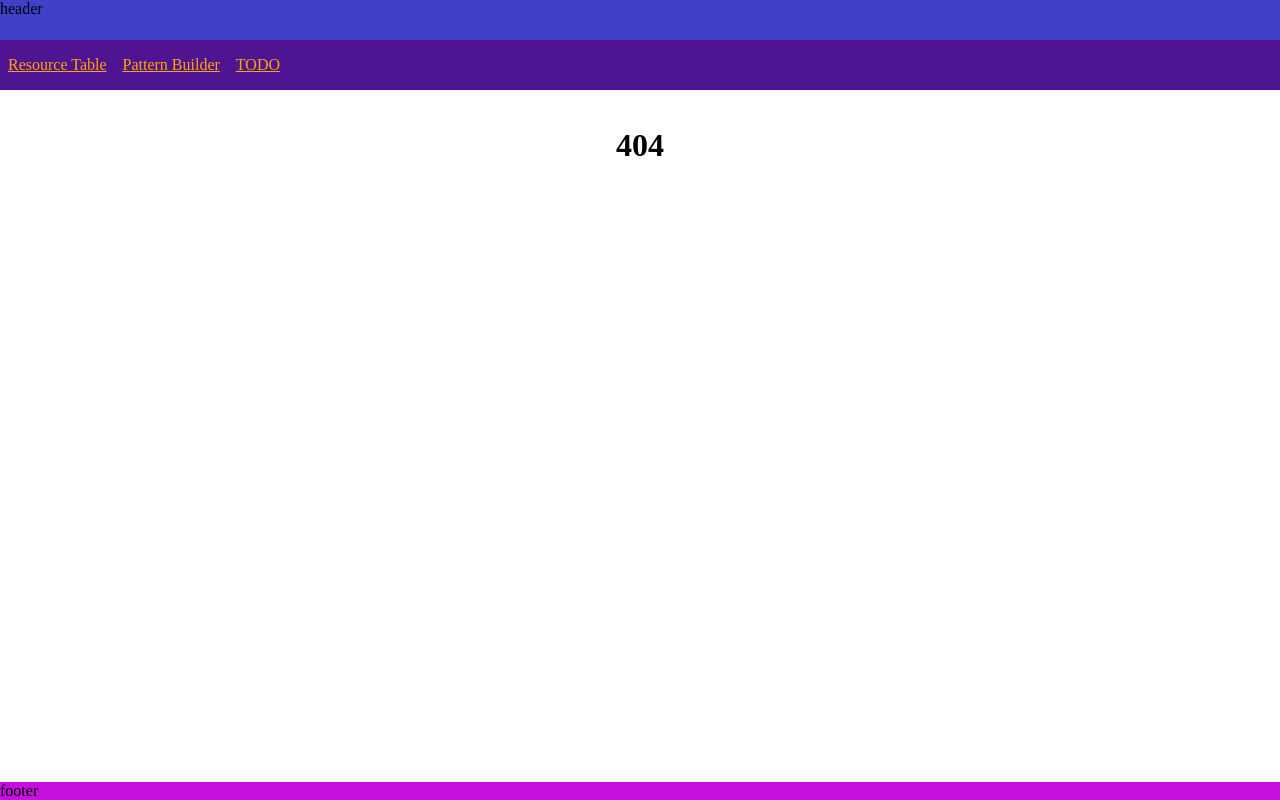
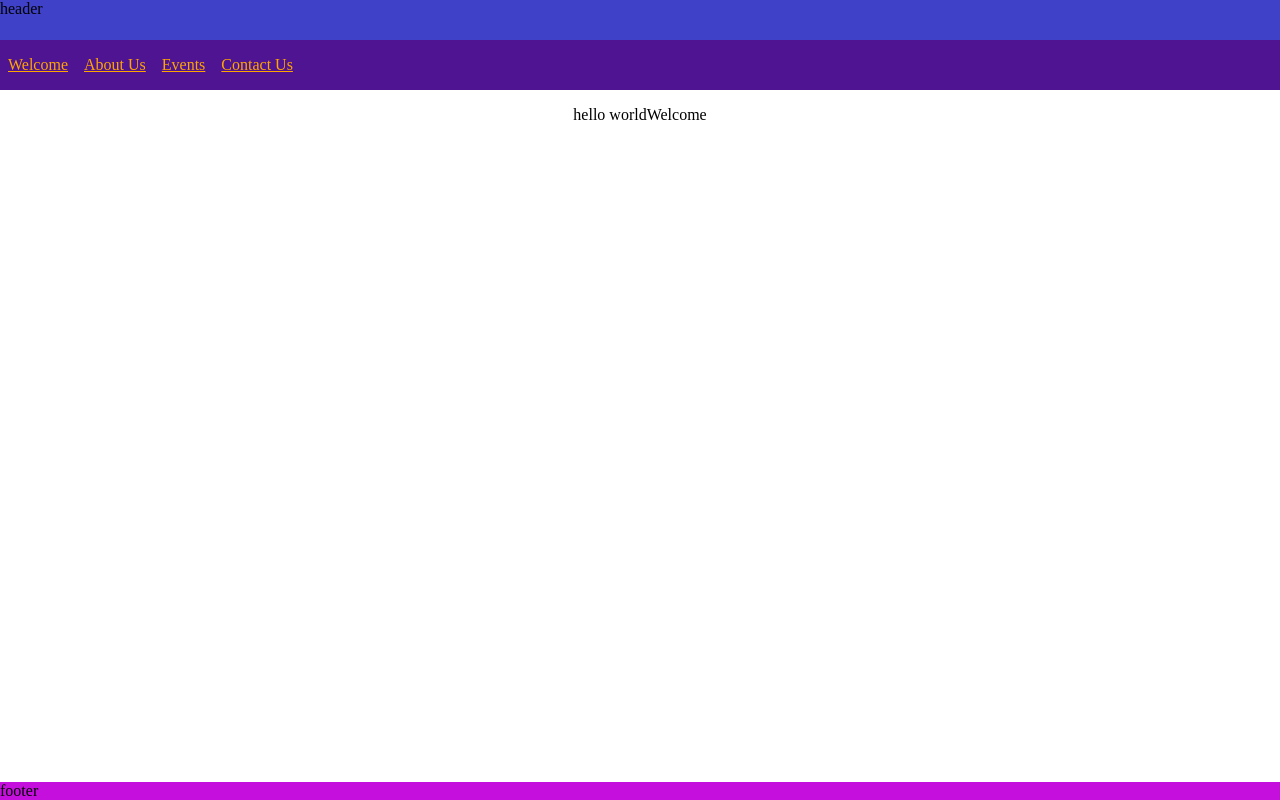
Before and after one commit to Swazimodo/campteepeepole, a React (Create React App) app: page /welcome in a window 1280 px wide. Before the commit this address had no page. Built offline with nearby package versions, Linux system fonts and the light colour scheme.

Commit message:
feat: use config driven nav

```diff
--- a/public/index.html
+++ b/public/index.html
@@ -2,7 +2,7 @@
 <html lang="en">
 
 <head>
-  <title>Camp Teepee Pole</title>
+  <title>Alberta Summer Camp</title>
   <meta charset="utf-8" />
   <meta name="viewport" content="width=device-width, initial-scale=1" />
   <meta name="theme-color" content="#000000" />
--- a/src/common/AppContextProviders.tsx
+++ b/src/common/AppContextProviders.tsx
@@ -1,5 +1,6 @@
-import { FC, useContext } from "react";
+import { FC, useContext, useEffect } from "react";
 import { ToastContextProvider, toastContext } from "common/toast";
+import { useSiteConfig } from "config/useSiteConfig";
 
 interface WithChildrenProps {
   children?: React.ReactNode
@@ -16,10 +17,15 @@ export const AppContextProviders: FC<WithChildrenProps> = (props) => {
 
 // This will not render the children until all context values are truthy
 const RenderWhenReady: FC<WithChildrenProps> = (props) => {
-  const { children } = props
+  const { browserTitle } = useSiteConfig();
+  useEffect(() => {
+    console.log("update title")
+    document.title = browserTitle
+  }, [browserTitle])
+
   const toastCtx = useContext(toastContext)
   if (!toastCtx) {
     return null
   }
-  return <>{children}</>
+  return <>{props.children}</>
 }
--- /dev/null
+++ b/src/config/siteContent.json
@@ -0,0 +1,23 @@
+{
+  "browserTitle": "CampTeepeePole",
+  "headerTitle": "Camp Teepee Pole",
+  "tabs": [
+    {
+      "path": "welcome",
+      "title": "Welcome",
+      "index": true
+    },
+    {
+      "path": "about",
+      "title": "About Us"
+    },
+    {
+      "path": "events",
+      "title": "Events"
+    },
+    {
+      "path": "contact",
+      "title": "Contact Us"
+    }
+  ]
+}
--- /dev/null
+++ b/src/config/useSiteConfig.ts
@@ -0,0 +1,17 @@
+import siteConfig from 'config/siteContent.json'
+
+interface SiteConfig {
+  browserTitle: string,
+  headerTitle: string,
+  tabs: SiteTabConfig[]
+}
+
+interface SiteTabConfig {
+  path: string,
+  title: string,
+  index?: boolean
+}
+
+export const useSiteConfig = (): SiteConfig => {
+  return siteConfig;
+}
--- a/src/layout/PageRouter.tsx
+++ b/src/layout/PageRouter.tsx
@@ -1,19 +1,22 @@
 import { FC } from 'react';
 import { BrowserRouter, Routes, Route, Navigate } from "react-router-dom";
 
+import { useSiteConfig } from 'config/useSiteConfig';
 import { Page } from 'layout/page'
-import { ResourceTable } from 'pages/resourceTable/table'
-import { PatternBuilder } from 'pages/patternBuilder'
 import { RouteNotFound } from 'pages/errorPages/notFound'
+import { DynamicPage } from 'pages/configDrivenPage/dynamicPage'
 
 export const PageRouter: FC = () => {
+  const config = useSiteConfig()
+  const indexPage = config.tabs.find(x => x.index) ?? config.tabs[0]
+  const otherPages = config.tabs.filter(x => !x.index)
+
   return (
     <BrowserRouter>
       <Routes>
         <Route path="/" element={<Page />}>
-          <Route index element={<Navigate to="/table" replace={true} />}></Route>
-          <Route path="table" element={<ResourceTable />} />
-          <Route path="pattern" element={<PatternBuilder />} />
+          <Route index element={<Navigate to={`/${indexPage.path}`} replace={true} />}></Route>
+          <Route path=":page" element={<DynamicPage />} />
           <Route path="*" element={<RouteNotFound />} />
         </Route>
       </Routes>
--- a/src/layout/nav.tsx
+++ b/src/layout/nav.tsx
@@ -2,12 +2,14 @@ import { FC } from 'react';
 import { Link } from 'react-router-dom';
 import styled from 'styled-components'
 
+import { useSiteConfig } from 'config/useSiteConfig';
+
 export const Nav: FC = () => {
+  const config = useSiteConfig()
   return <SiteNav>
     <ul>
-      <li><Link to="table">Resource Table</Link></li>
-      <li><Link to="pattern">Pattern Builder</Link></li>
-      <li><Link to="TODO">TODO</Link></li>
+      {config.tabs.map(page =>
+        <li key={page.path}><Link to={page.path}>{page.title}</Link></li>)}
     </ul>
   </SiteNav>
 }
--- a/src/layout/page.tsx
+++ b/src/layout/page.tsx
@@ -8,7 +8,7 @@ import { Footer } from 'layout/footer'
 import { MediaSizes, getMaxWidthQuery, ToastMessageEmitter } from 'common';
 
 
-interface PageProps {
+export interface PageProps {
   children?: React.ReactNode
 }
 
--- /dev/null
+++ b/src/pages/configDrivenPage/dynamicPage.tsx
@@ -0,0 +1,19 @@
+import { FC } from "react";
+import { useParams } from "react-router-dom";
+
+import { PageProps } from 'layout/page';
+import { useSiteConfig } from 'config/useSiteConfig';
+
+const useConfigPage = () => {
+  const config = useSiteConfig()
+  const { page } = useParams()
+  return config.tabs.find(t => t.path === page)
+}
+
+export const DynamicPage: FC<PageProps> = (props) => {
+  const page = useConfigPage();
+  return <>
+    hello world
+    {page?.title}
+  </>;
+}
```
